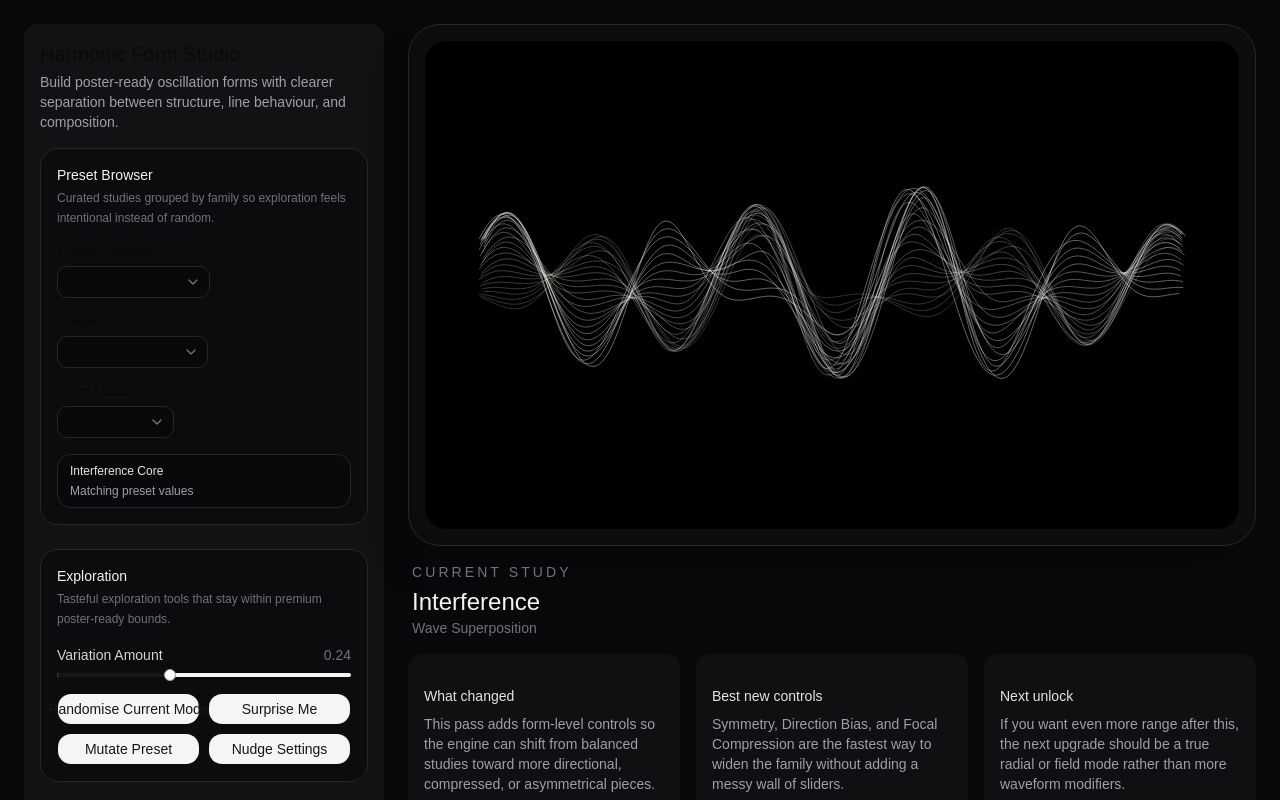
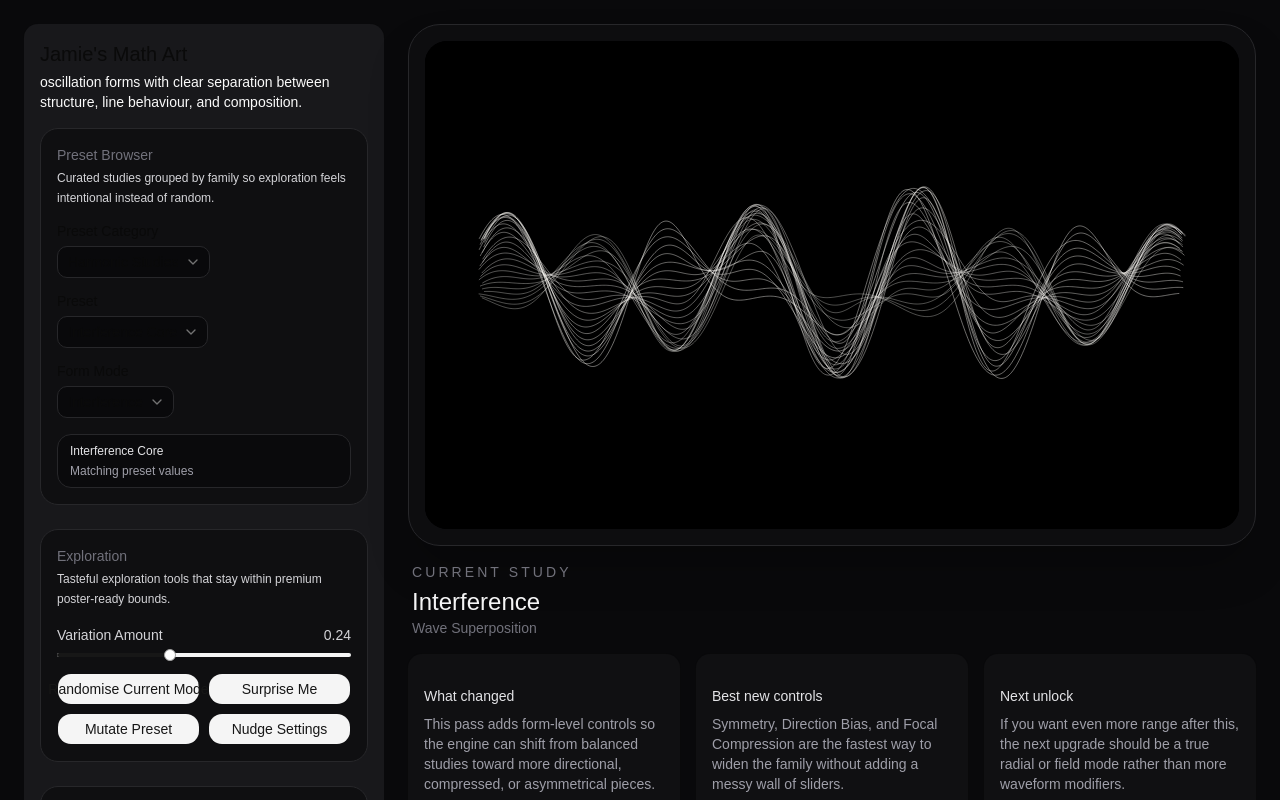
Before and after one commit to jamiedavo/harmonic-form-studio, a React (Vite) app: page / in a window 1280 px wide. Shown: the top 800 px of the page. Built offline with nearby package versions, Linux system fonts and the light colour scheme.

Commit message:
app name update

```diff
--- a/src/App.jsx
+++ b/src/App.jsx
@@ -559,17 +559,17 @@ function HarmonicSvg({ settings }) {
           y1={height / 2}
           x2={width - 120}
           y2={height / 2}
-          stroke="rgba(255,255,255,0.78)"
+          stroke="rgba(255,253,248,0.92)"
           strokeWidth="1.1"
         />
       )}
-      <g fill="none" stroke="#F5F3EE" strokeLinecap="round" strokeLinejoin="round">
+      <g fill="none" stroke="#FFFDF8" strokeLinecap="round" strokeLinejoin="round">
         {paths.map((d, i) => (
           <path
             key={i}
             d={d}
             strokeWidth={settings.thickness}
-            strokeOpacity={strokeOpacity * (0.45 + (i / Math.max(1, paths.length - 1)) * 0.55)}
+            strokeOpacity={strokeOpacity * (0.72 + (i / Math.max(1, paths.length - 1)) * 0.28)}
           />
         ))}
       </g>
@@ -584,7 +584,7 @@ function Control({ label, value = 0, min, max, step = 0.01, onChange }) {
     <div className="space-y-2">
       <div className="flex items-center justify-between text-sm text-zinc-300">
         <Label>{label}</Label>
-        <span className="tabular-nums text-zinc-500">{safeValue.toFixed(2)}</span>
+        <span className="tabular-nums text-zinc-300">{safeValue.toFixed(2)}</span>
       </div>
       <Slider
         value={[safeValue]}
@@ -601,8 +601,8 @@ function Section({ title, description, children }) {
   return (
     <div className="grid gap-4 rounded-2xl border border-zinc-800 bg-zinc-950/60 p-4">
       <div className="space-y-1">
-        <div className="text-sm font-medium text-zinc-100">{title}</div>
-        {description && <p className="text-xs leading-relaxed text-zinc-500">{description}</p>}
+        <div className="text-sm font-medium text-zinc-500">{title}</div>
+        {description && <p className="text-xs leading-relaxed text-zinc-300">{description}</p>}
       </div>
       <div className="grid gap-4">{children}</div>
     </div>
@@ -844,11 +844,11 @@ export default function App() {
   );
 
   const controls = (
-    <Card className="border-zinc-800 bg-zinc-900/70 shadow-2xl shadow-black/30 backdrop-blur">
+    <Card className="border-zinc-700 bg-zinc-900">
       <CardHeader>
-        <CardTitle className="text-xl">Harmonic Form Studio</CardTitle>
-        <p className="text-sm text-zinc-400">
-          Build poster-ready oscillation forms with clearer separation between structure, line behaviour, and composition.
+        <CardTitle className="text-xl">Jamie's Math Art</CardTitle>
+        <p className="text-sm text-zinc-50">
+          oscillation forms with clear separation between structure, line behaviour, and composition.
         </p>
       </CardHeader>
       <CardContent className="space-y-6">
```
